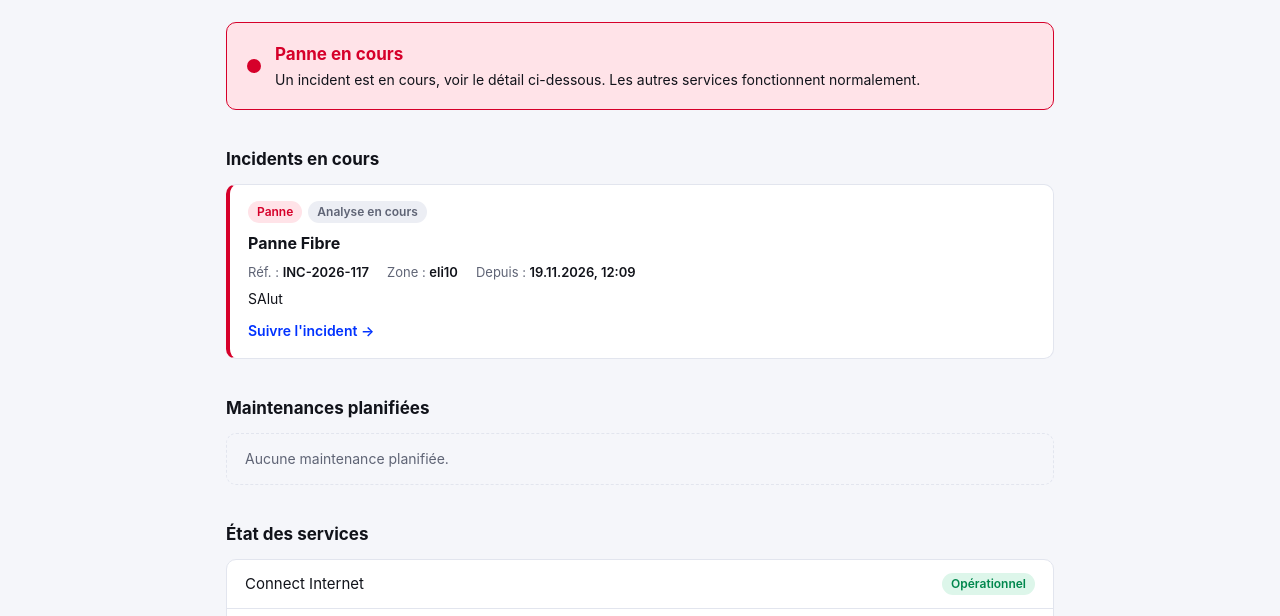
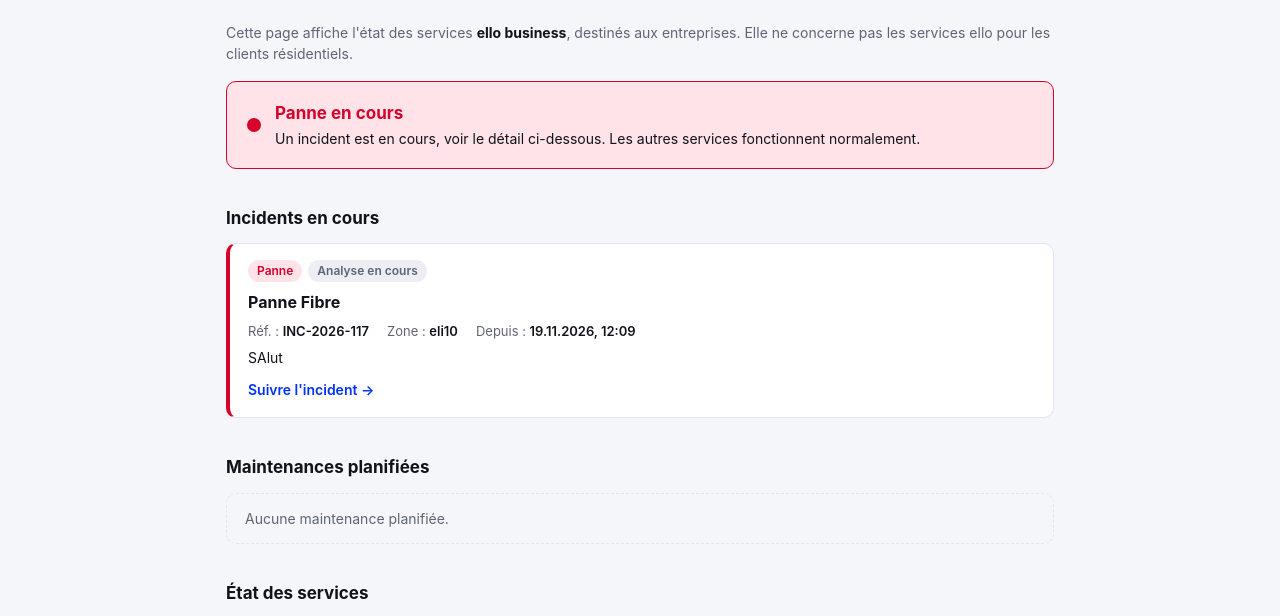
Before and after one commit to ello-it/b2b-status, a plain HTML site: page index.html in a window 1280 px wide. Shown: the part 105-721 px from the top of the page. Drawn offline with Linux system fonts and the light colour scheme.

Commit message:
Phrase de périmètre : services ello business, pas résidentiels
Indique en haut de la page d'accueil et des pages d'incident que la page
concerne les services ello business (entreprises) et non les services
pour les clients résidentiels.

Co-Authored-By: Claude Opus 5.5 <noreply@anthropic.com>

```diff
--- a/assets/style.css
+++ b/assets/style.css
@@ -206,3 +206,7 @@ h2 { font-size: 17px; margin: 36px 0 12px; }
 }
 .howto { margin: 0; padding-left: 22px; }
 .howto li { margin-bottom: 4px; }
+
+/* ── Périmètre de la page (business, pas résidentiel) ───────────────── */
+.scope { margin: 0 0 16px; font-size: 14px; color: var(--muted); }
+.scope strong { color: var(--text); }
--- a/index.html
+++ b/index.html
@@ -26,6 +26,8 @@
 </header>
 
 <main class="wrap">
+
+  <p class="scope">Cette page affiche l'état des services <strong>ello business</strong>, destinés aux entreprises. Elle ne concerne pas les services ello pour les clients résidentiels.</p>
 
   <div class="overall neutral" id="overall" role="status">
     <span class="dot" aria-hidden="true"></span>
```
Also changed, not shown: incident.html (+1 -0 lines).
